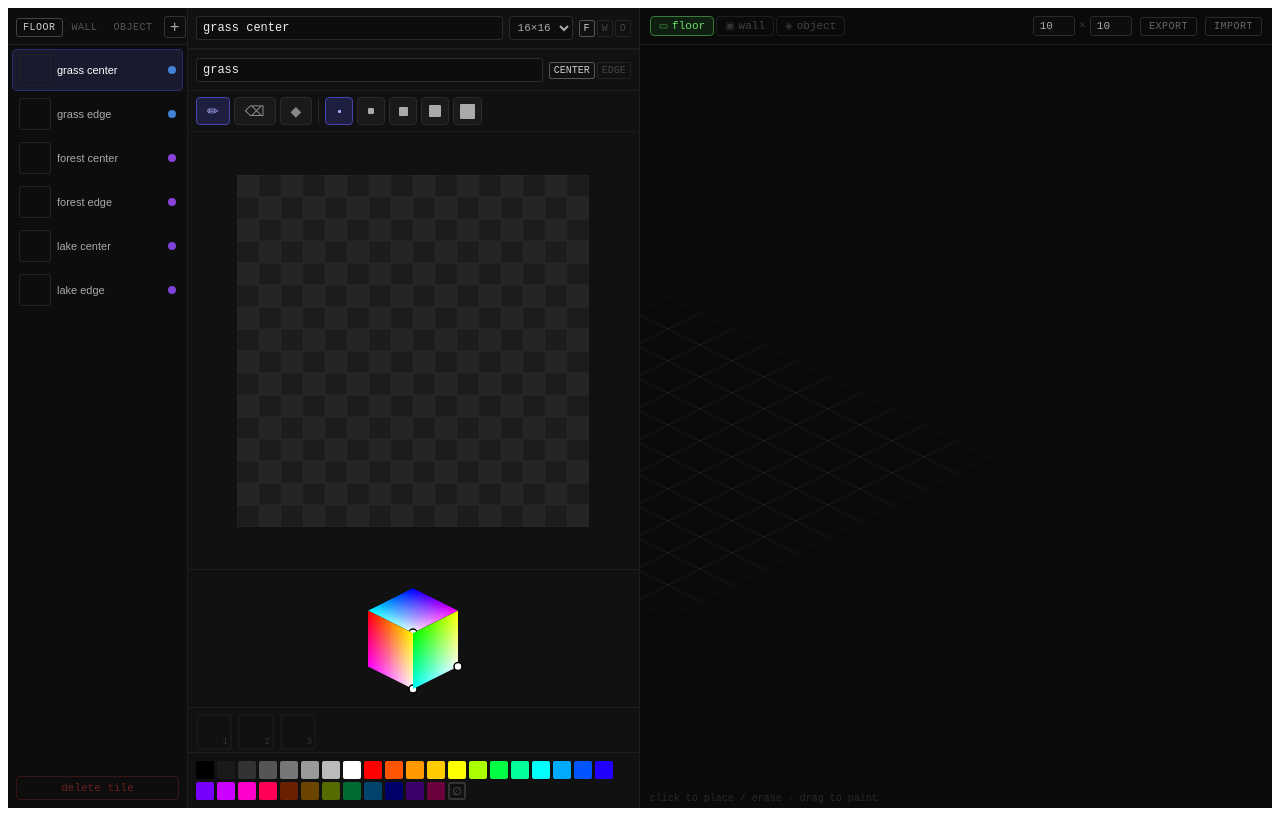
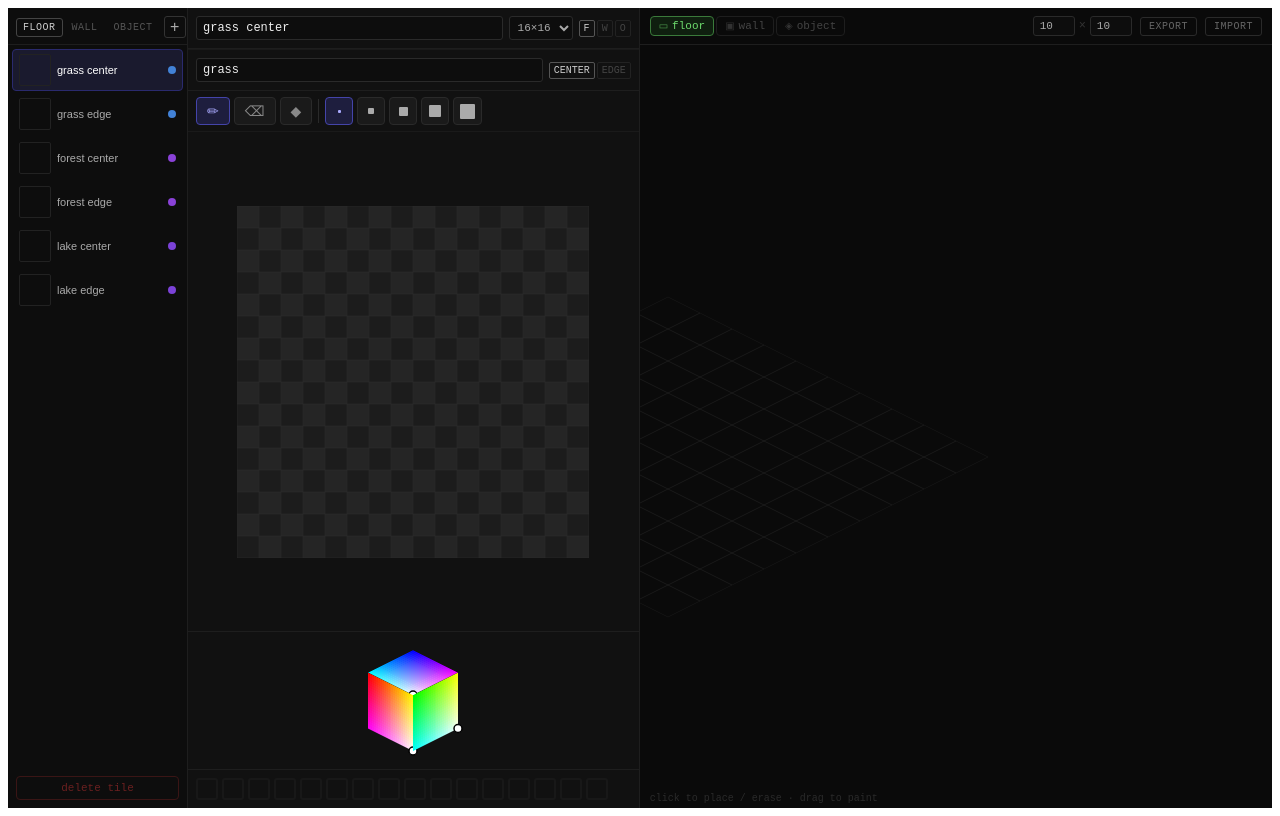
Before and after one commit to purrrrrrrrrrr/purr.you, a SvelteKit app: page /editor in a window 1280 px wide. Built offline with nearby package versions, Linux system fonts and the light colour scheme.

Commit message:
refactor(editor): remove fixed palette, expand color slots to 16

```diff
--- a/src/routes/editor/+page.svelte
+++ b/src/routes/editor/+page.svelte
@@ -5,14 +5,6 @@
 	const ISO_W = 64;
 	const ISO_H = 32;
 	const ISO_BOX = 40;
-
-	// ─── Palette: 32 colors ──────────────────────────────────────────────────────
-	const PALETTE = [
-		'#000000','#1a1a1a','#333333','#555555','#777777','#999999','#bbbbbb','#ffffff',
-		'#ff0000','#ff5500','#ff9900','#ffcc00','#ffff00','#aaff00','#00ff44','#00ff99',
-		'#00ffff','#00aaff','#0055ff','#2200ff','#7700ff','#cc00ff','#ff00cc','#ff0055',
-		'#6b2100','#6b4400','#556b00','#006b33','#00446b','#00006b','#3d006b','#6b003d',
-	];
 
 	const SIZES = [
 		{ label: '8×8',   w: 8,  h: 8  },
@@ -262,7 +254,7 @@
 	let tiles    = $state<TileDef[]>([]);
 	let selectedId  = $state<string | null>(null);
 	let activeType  = $state<TileType>('floor');
-	let paintColor    = $state(PALETTE[7]);
+	let paintColor    = $state('#ffffff');
 	let activeTool    = $state<'paint' | 'erase' | 'fill'>('paint');
 	let brushSize     = $state(1);
 	let recentColors  = $state<string[]>([]);
@@ -270,8 +262,8 @@
 	function pickColor(color: string) {
 		paintColor = color;
 		if (activeTool === 'erase') activeTool = 'paint';
-		// push to front, dedupe, cap at 3
-		recentColors = [color, ...recentColors.filter(c => c !== color)].slice(0, 3);
+		// push to front, dedupe, cap at 16
+		recentColors = [color, ...recentColors.filter(c => c !== color)].slice(0, 16);
 	}
 	let activeLayer = $state<'floor' | 'objects'>('floor');
 	let placeMode   = $state<TileType>('floor');
@@ -1123,8 +1115,6 @@
 	// ─── Init ────────────────────────────────────────────────────────────────────
 	function onKeyDown(e: KeyboardEvent) {
 		if (e.target instanceof HTMLInputElement) return;
-		const i = parseInt(e.key) - 1;
-		if (i >= 0 && i < 3 && recentColors[i]) pickColor(recentColors[i]);
 		if (e.key === 'r' || e.key === 'R') rotateSelectedCell();
 	}
 
@@ -1264,31 +1254,16 @@
 					onpointercancel={onCubeUp}></canvas>
 			</div>
 
-			<!-- recent colors -->
+			<!-- color slots -->
 			<div class="recent-row">
-				{#each [0, 1, 2] as i}
+				{#each Array.from({ length: 16 }, (_, i) => i) as i}
 					<button class="recent-slot" class:sel={recentColors[i] === paintColor}
 						style={recentColors[i] ? `background:${recentColors[i]}` : ''}
-						title="slot {i+1} — press {i+1}"
+						title={recentColors[i] ?? 'empty'}
 						disabled={!recentColors[i]}
 						onclick={() => recentColors[i] && pickColor(recentColors[i])}>
-						<span class="recent-key">{i + 1}</span>
 					</button>
 				{/each}
-			</div>
-
-			<!-- palette -->
-			<div class="palette">
-				{#each PALETTE as color}
-					<button class="pswatch" class:sel={paintColor === color}
-						style="background:{color}"
-						aria-label={color}
-						onclick={() => pickColor(color)}>
-					</button>
-				{/each}
-				<button class="pswatch eraser" class:sel={activeTool === 'erase'}
-					title="erase"
-					onclick={() => activeTool = 'erase'}>∅</button>
 			</div>
 		{:else}
 			<div class="placeholder">select a tile from the library<br/>or press + to create one</div>
@@ -1495,42 +1470,19 @@
 		touch-action: none;
 	}
 
-	.palette {
-		display: flex; flex-wrap: wrap; gap: 3px;
+	.recent-row {
+		display: flex; flex-wrap: wrap; gap: 4px;
 		padding: 8px; border-top: 1px solid #1e1e1e; flex-shrink: 0;
 	}
 
-	.pswatch {
-		width: 18px; height: 18px; border-radius: 2px;
-		border: 2px solid transparent; cursor: pointer; padding: 0; flex-shrink: 0;
-	}
-	.pswatch.sel { border-color: #fff; }
-	.recent-row {
-		display: flex; gap: 6px; padding: 6px 8px 2px;
-		border-top: 1px solid #1e1e1e;
-	}
-
 	.recent-slot {
-		width: 36px; height: 36px; border-radius: 4px;
+		width: 22px; height: 22px; border-radius: 3px;
 		border: 2px solid #2a2a2a; cursor: pointer; padding: 0;
-		background: #111; position: relative;
-		display: flex; align-items: flex-end; justify-content: flex-end;
+		background: #111;
 	}
 	.recent-slot:disabled { opacity: 0.3; cursor: default; }
 	.recent-slot.sel { border-color: #fff; }
 	.recent-slot:not(:disabled):hover { border-color: #666; }
-
-	.recent-key {
-		font-size: 9px; font-family: monospace; color: rgba(255,255,255,0.5);
-		line-height: 1; padding: 1px 2px;
-		text-shadow: 0 0 3px #000;
-	}
-
-	.pswatch.eraser {
-		background: #111; color: #555; font-size: 11px;
-		border-color: #333; display: flex; align-items: center; justify-content: center;
-	}
-	.pswatch.eraser.sel { border-color: #e74c3c; color: #e74c3c; }
 
 	.placeholder {
 		flex: 1; display: flex; align-items: center; justify-content: center;
```
